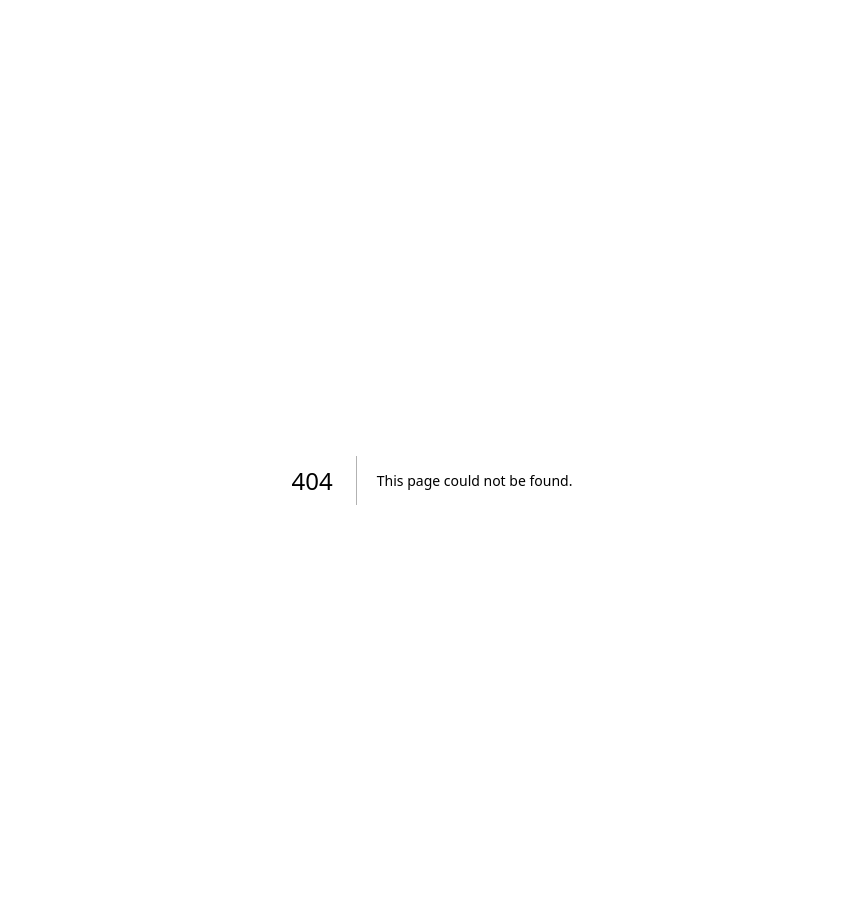
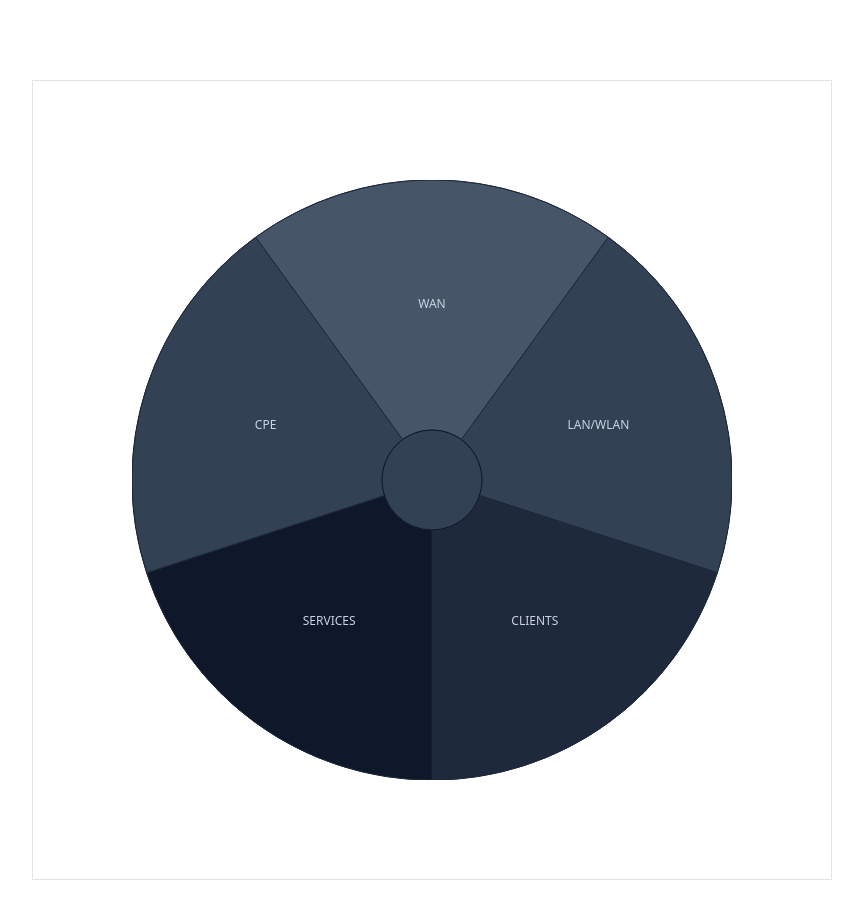
Before and after one commit to viet34tqc/react-advanced-components, a Next.js app: page /components/svg-wheel in a window 1280 px wide. Before the commit this address had no page. Shown: the top 918 px of the page, without its empty margins (208-1071 px from the left). Built offline with nearby package versions, Linux system fonts and the light colour scheme.

Commit message:
Wheel svg

```diff
--- /dev/null
+++ b/src/app/components/svg-wheel/constants.ts
@@ -0,0 +1,44 @@
+export const WHEEL_CONFIGS = {
+  width: 600,
+  height: 600,
+  radius: 300,
+  innerRadius: 50,
+};
+
+export const SLICES = [
+  {
+    id: 'wan',
+    label: 'WAN',
+    values: [0],
+    details: 'No WAN configured or not available.',
+    classNames: 'fill-slate-600 stroke-slate-800',
+  },
+  {
+    id: 'lan',
+    label: 'LAN/WLAN',
+    values: [5, 4],
+    details: 'LAN/WLAN devices: 5 healthy, 4 warnings.',
+    classNames: 'fill-slate-700 stroke-slate-800',
+  },
+  {
+    id: 'clients',
+    label: 'CLIENTS',
+    values: [1, 11],
+    details: '1 healthy critical, 11 unknown clients.',
+    classNames: 'fill-slate-800 stroke-slate-800',
+  },
+  {
+    id: 'services',
+    label: 'SERVICES',
+    values: [0],
+    details: 'No services active.',
+    classNames: 'fill-slate-900 stroke-slate-800',
+  },
+  {
+    id: 'cpe',
+    label: 'CPE',
+    values: [2, 0],
+    details: 'CPE: 2 healthy, 0 errors.',
+    classNames: 'fill-slate-700 stroke-slate-800',
+  },
+];
--- /dev/null
+++ b/src/app/components/svg-wheel/page.tsx
@@ -0,0 +1,116 @@
+'use client';
+
+import { useEffect, useState } from 'react';
+import { WHEEL_CONFIGS } from './constants';
+import { calculateSlicePath, deg2rad, getSlicesWithAngle } from './utils';
+
+const slices = getSlicesWithAngle();
+const cx = WHEEL_CONFIGS.width / 2;
+const cy = WHEEL_CONFIGS.height / 2;
+const SvgWheel = () => {
+  const [active, setActive] = useState<number | null>(null);
+
+  // Calculate the rotation angle for the wheel
+  const wheelRotation = active !== null ? -slices[active].midAngle - 90 : 0;
+
+  // Keyboard: ESC resets, UP/DOWN change active slice
+  useEffect(() => {
+    function handleKey(e: KeyboardEvent) {
+      if (e.key === 'Escape') {
+        setActive(null);
+      }
+      if (e.key === 'ArrowUp') {
+        setActive(prev => {
+          if (prev === null) return 0;
+          return (prev - 1 + slices.length) % slices.length;
+        });
+      }
+      if (e.key === 'ArrowDown') {
+        setActive(prev => {
+          if (prev === null) return 0;
+          return (prev + 1) % slices.length;
+        });
+      }
+    }
+    window.addEventListener('keydown', handleKey);
+    return () => window.removeEventListener('keydown', handleKey);
+  }, []);
+
+  return (
+    <div className="size-[800px] border grid place-items-center">
+      <svg
+        width={WHEEL_CONFIGS.width}
+        height={WHEEL_CONFIGS.height}
+        viewBox={`0 0 ${WHEEL_CONFIGS.width} ${WHEEL_CONFIGS.height}`}
+      >
+        <g
+          style={{
+            transform: `rotate(${wheelRotation}deg)`,
+            transition: 'transform 600ms cubic-bezier(.22,.9,.31,1)',
+            transformOrigin: `${cx}px ${cy}px`,
+          }}
+        >
+          <circle
+            cx={cx}
+            cy={cy}
+            r={WHEEL_CONFIGS.radius}
+            className="fill-slate-700 stroke-slate-900"
+          />
+          {
+            /* Display slices */
+            slices.map((slice, idx) => {
+              const d = calculateSlicePath(
+                WHEEL_CONFIGS.radius,
+                WHEEL_CONFIGS.innerRadius,
+                slice.startAngle,
+                slice.endAngle
+              );
+
+              // The label is in the middle of outerRadius and innerRadius
+              const labelRadius =
+                (WHEEL_CONFIGS.radius + WHEEL_CONFIGS.innerRadius) / 2;
+              const labelX =
+                cx + Math.cos(deg2rad(slice.midAngle - 90)) * labelRadius;
+              const labelY =
+                cy + Math.sin(deg2rad(slice.midAngle - 90)) * labelRadius;
+              return (
+                <g key={slice.label}>
+                  <path
+                    key={slice.id}
+                    d={d}
+                    className={slice.classNames}
+                    onClick={() => setActive(idx === active ? null : idx)}
+                  />
+                  <text
+                    x={labelX}
+                    y={labelY}
+                    textAnchor="middle"
+                    dominantBaseline="middle"
+                    fontSize="12"
+                    fill="#cbd5e1"
+                    // Rotate the text in the opposite direction of the wheel (-wheelRotation), keeping all labels horizontal and readable regardless of wheel rotation.
+                    style={{
+                      transform: `rotate(${-wheelRotation}deg)`,
+                      transition: 'transform 600ms cubic-bezier(.22,.9,.31,1)',
+                      transformOrigin: `${labelX}px ${labelY}px`,
+                    }}
+                  >
+                    {slice.label}
+                  </text>
+                </g>
+              );
+            })
+          }
+          <circle
+            cx={WHEEL_CONFIGS.width / 2}
+            cy={WHEEL_CONFIGS.height / 2}
+            r={WHEEL_CONFIGS.innerRadius}
+            className="fill-slate-700 stroke-slate-900"
+          />
+        </g>
+      </svg>
+    </div>
+  );
+};
+
+export default SvgWheel;
--- /dev/null
+++ b/src/app/components/svg-wheel/utils.ts
@@ -0,0 +1,55 @@
+import { SLICES, WHEEL_CONFIGS } from './constants';
+
+export const deg2rad = (degree: number) => (degree * Math.PI) / 180;
+
+// We are going to map radius of each slice to cartesian (x, y graph that svg uses)
+const polarToCartesian = (
+  cx: number,
+  cy: number,
+  radius: number,
+  angleDeg: number
+) => {
+  const a = deg2rad(angleDeg - 90);
+  return { x: cx + radius * Math.cos(a), y: cy + radius * Math.sin(a) };
+};
+
+export const getSlicesWithAngle = () => {
+  const total = SLICES.length;
+  const angle = 360 / total;
+  const offset = -angle / 2; // Center first slice at 12 o'clock
+
+  return SLICES.map((s, i) => {
+    const startAngle = offset + i * angle;
+    const endAngle = startAngle + angle;
+    return {
+      ...s,
+      startAngle,
+      endAngle,
+      midAngle: startAngle + angle / 2,
+      index: i,
+    };
+  });
+};
+
+export const calculateSlicePath = (
+  radiusOuter: number,
+  radiusInnter: number,
+  startAngle: number,
+  endAngle: number
+) => {
+  const cx = WHEEL_CONFIGS.width / 2;
+  const cy = WHEEL_CONFIGS.height / 2;
+  const outerStart = polarToCartesian(cx, cy, radiusOuter, startAngle);
+  const outerEnd = polarToCartesian(cx, cy, radiusOuter, endAngle);
+  const innerStart = polarToCartesian(cx, cy, radiusInnter, endAngle);
+  const innerEnd = polarToCartesian(cx, cy, radiusInnter, startAngle);
+  const largeArcFlag = endAngle - startAngle <= 180 ? '0' : '1';
+
+  return [
+    `M ${outerStart.x} ${outerStart.y}`,
+    `A ${radiusOuter} ${radiusOuter} 0 ${largeArcFlag} 1 ${outerEnd.x} ${outerEnd.y}`,
+    `L ${innerStart.x} ${innerStart.y}`,
+    `A ${radiusInnter} ${radiusInnter} 0 ${largeArcFlag} 0 ${innerEnd.x} ${innerEnd.y}`,
+    'Z',
+  ].join(' ');
+};
--- a/src/app/page.tsx
+++ b/src/app/page.tsx
@@ -16,6 +16,7 @@ export default function Home() {
         Dropdown Menu with dialog
       </Link>
       <Link href="/components/slider">Slider</Link>
+      <Link href="/components/svg-wheel">SVG Wheel</Link>
     </div>
   );
 }
```
